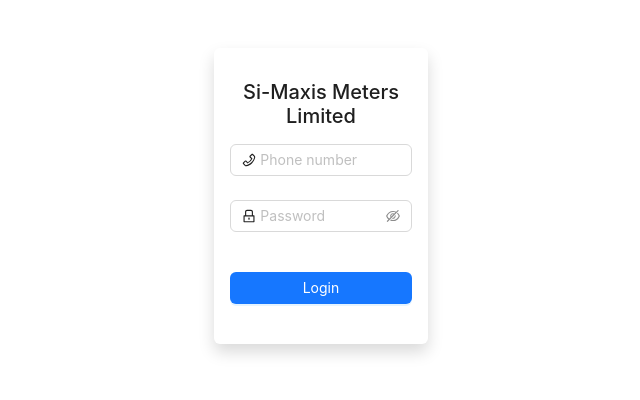
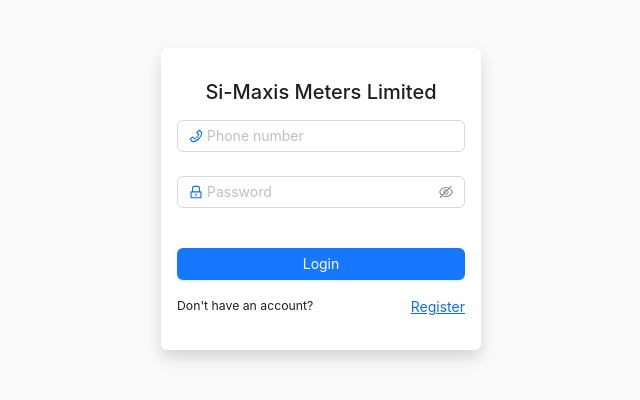
Before and after one commit to ndutagrace25/simaxis, a React (Vite) app: page /login in a window 1280 px wide. Shown: the top 400 px of the page, without its empty margins (319-959 px from the left). Built offline with nearby package versions, Linux system fonts and the light colour scheme.

Commit message:
setting up login page

```diff
--- a/index.html
+++ b/index.html
@@ -4,7 +4,7 @@
     <meta charset="UTF-8" />
     <link rel="icon" type="image/svg+xml" href="/vite.svg" />
     <meta name="viewport" content="width=device-width, initial-scale=1.0" />
-    <title>Si-Maxis</title>
+    <title>Si-Maxis Meters Limited</title>
   </head>
   <body>
     <div id="root"></div>
--- a/src/App.tsx
+++ b/src/App.tsx
@@ -3,7 +3,9 @@ import { Link } from "react-router-dom";
 const App = () => {
   return (
     <div className="">
-
+      <div className="text-center">
+        <h4>Si-Maxis Meters Limited</h4>
+      </div>
       <Link to="/login">Login</Link>
       <Link to="/register">Register</Link>
     </div>
--- a/src/index.css
+++ b/src/index.css
@@ -1,64 +1,8 @@
-:root {
-  font-family: Inter, system-ui, Avenir, Helvetica, Arial, sans-serif;
-  line-height: 1.5;
-  font-weight: 400;
-
-  color-scheme: light dark;
-  color: rgba(255, 255, 255, 0.87);
-  background-color: #242424;
-
-  font-synthesis: none;
-  text-rendering: optimizeLegibility;
-  -webkit-font-smoothing: antialiased;
-  -moz-osx-font-smoothing: grayscale;
-}
-
-a {
-  font-weight: 500;
-  color: #646cff;
-  text-decoration: inherit;
-}
 a:hover {
   color: #535bf2;
 }
 
 body {
   height: 100vh !important;
+  background-color: #fafafa;
 }
-
-h1 {
-  font-size: 3.2em;
-  line-height: 1.1;
-}
-
-button {
-  border-radius: 8px;
-  border: 1px solid transparent;
-  padding: 0.6em 1.2em;
-  font-size: 1em;
-  font-weight: 500;
-  font-family: inherit;
-  background-color: #1a1a1a;
-  cursor: pointer;
-  transition: border-color 0.25s;
-}
-button:hover {
-  border-color: #646cff;
-}
-button:focus,
-button:focus-visible {
-  outline: 4px auto -webkit-focus-ring-color;
-}
-
-@media (prefers-color-scheme: light) {
-  :root {
-    color: #213547;
-    background-color: #ffffff;
-  }
-  a:hover {
-    color: #747bff;
-  }
-  button {
-    background-color: #f9f9f9;
-  }
-}
--- a/src/pages/Login.tsx
+++ b/src/pages/Login.tsx
@@ -1,5 +1,6 @@
 import { Button, Form, Input, type FormProps } from "antd";
 import { LockOutlined, PhoneOutlined } from "@ant-design/icons";
+import { Link } from "react-router-dom";
 
 type FieldType = {
   username?: string;
@@ -17,6 +18,7 @@ const Login = () => {
   ) => {
     console.log("Failed:", errorInfo);
   };
+
   return (
     <div className="d-flex justify-content-center align-items-center">
       <Form
@@ -26,7 +28,7 @@ const Login = () => {
         onFinish={onFinish}
         onFinishFailed={onFinishFailed}
         autoComplete="off"
-        className="form-height shadow rounded p-3 mt-5 col-md-2"
+        className="form-height shadow rounded p-3 mt-5 col-md-3 col-sm-3 bg-white col-10"
       >
         <div className="text-center my-3">
           <h5>Si-Maxis Meters Limited</h5>
@@ -37,7 +39,9 @@ const Login = () => {
         >
           <Input
             placeholder="Phone number"
-            prefix={<PhoneOutlined className="site-form-item-icon" />}
+            prefix={
+              <PhoneOutlined className="site-form-item-icon text-primary" />
+            }
           />
         </Form.Item>
 
@@ -47,17 +51,22 @@ const Login = () => {
         >
           <Input.Password
             placeholder="Password"
-            prefix={<LockOutlined className="site-form-item-icon" />}
+            prefix={
+              <LockOutlined className="site-form-item-icon text-primary" />
+            }
           />
         </Form.Item>
 
-        <Form.Item>
-          <div className="col-md-12">
-            <Button type="primary" htmlType="submit" className="col-md-12 mt-3">
-              Login
-            </Button>
-          </div>
-        </Form.Item>
+        <div className="col-12">
+          <Button type="primary" htmlType="submit" className=" mt-3 col-12">
+            Login
+          </Button>
+        </div>
+
+        <div className="my-3 d-flex justify-content-between">
+          <small className="muted me-3">Don't have an account?</small>
+          <Link to="/register">Register</Link>
+        </div>
       </Form>
     </div>
   );
```
